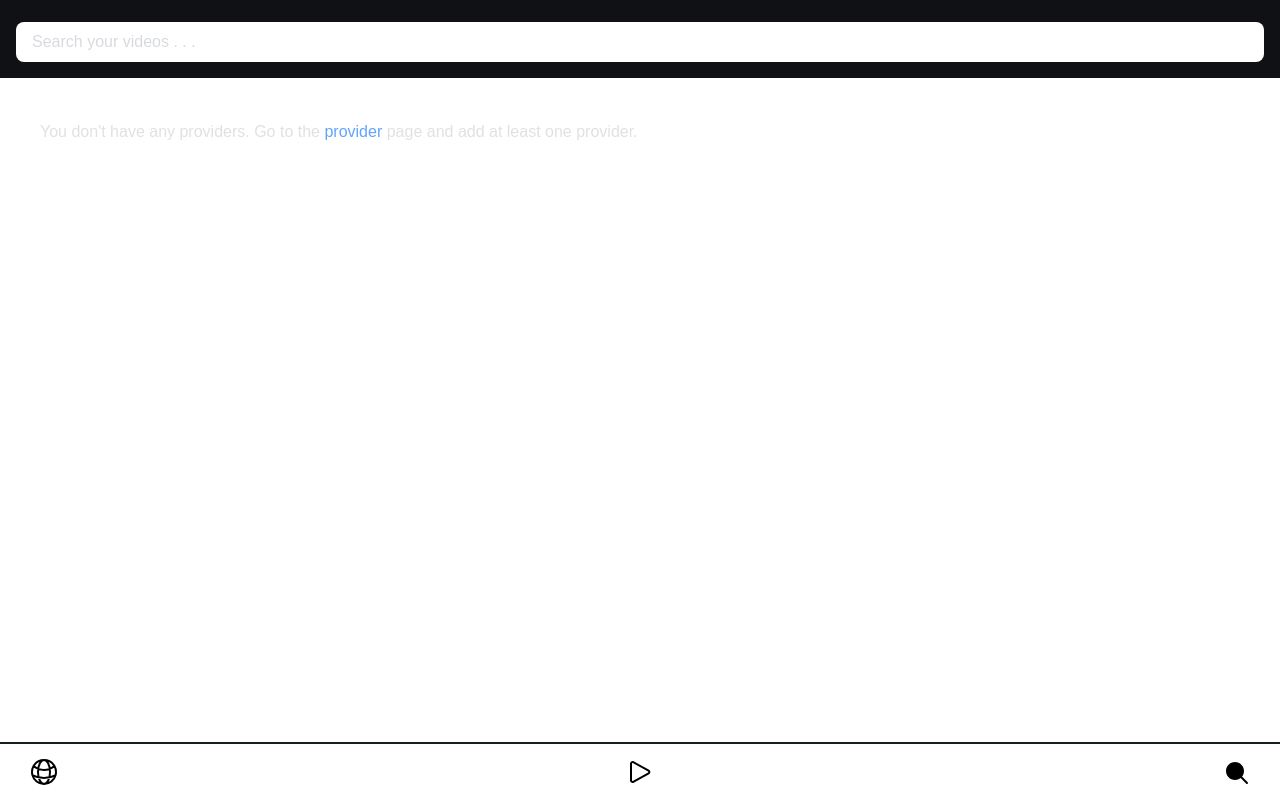
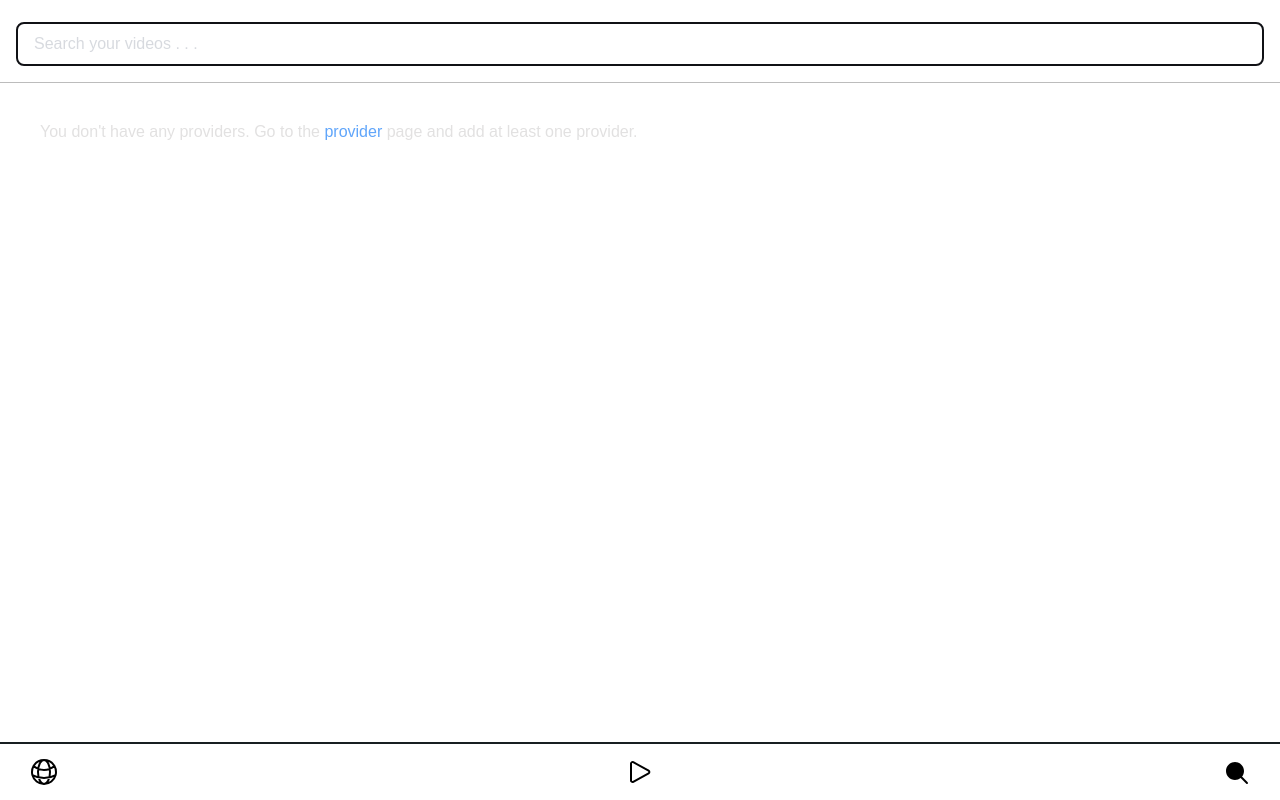
Before and after one commit to dagimg-dot/Vertideo, a React (Vite) app in the folder frontend/: page /search in a window 1280 px wide. Built offline with nearby package versions, Linux system fonts and the light colour scheme.

Commit message:
add dark mode features

```diff
--- a/frontend/src/pages/Search.jsx
+++ b/frontend/src/pages/Search.jsx
@@ -18,12 +18,12 @@ const Search = () => {
 
   return (
     <Default>
-      <div className=" w-full fixed top-0 bg-[#101115] px-4 py-4">
+      <div className=" w-full fixed top-0 bg-white dark:bg-[#101115] px-4 py-4 border-b-[0.5px] border-[#bcbcbc]">
         <input
           type="text"
           value={searchToken}
           onChange={(event) => setSearchToken(event.target.value)}
-          className="w-full placeholder:opacity-40"
+          className="w-full placeholder:opacity-40 border-2 border-[#101115] dark:border-[#bbb]"
           placeholder="Search your videos . . ."
         />
       </div>
```
